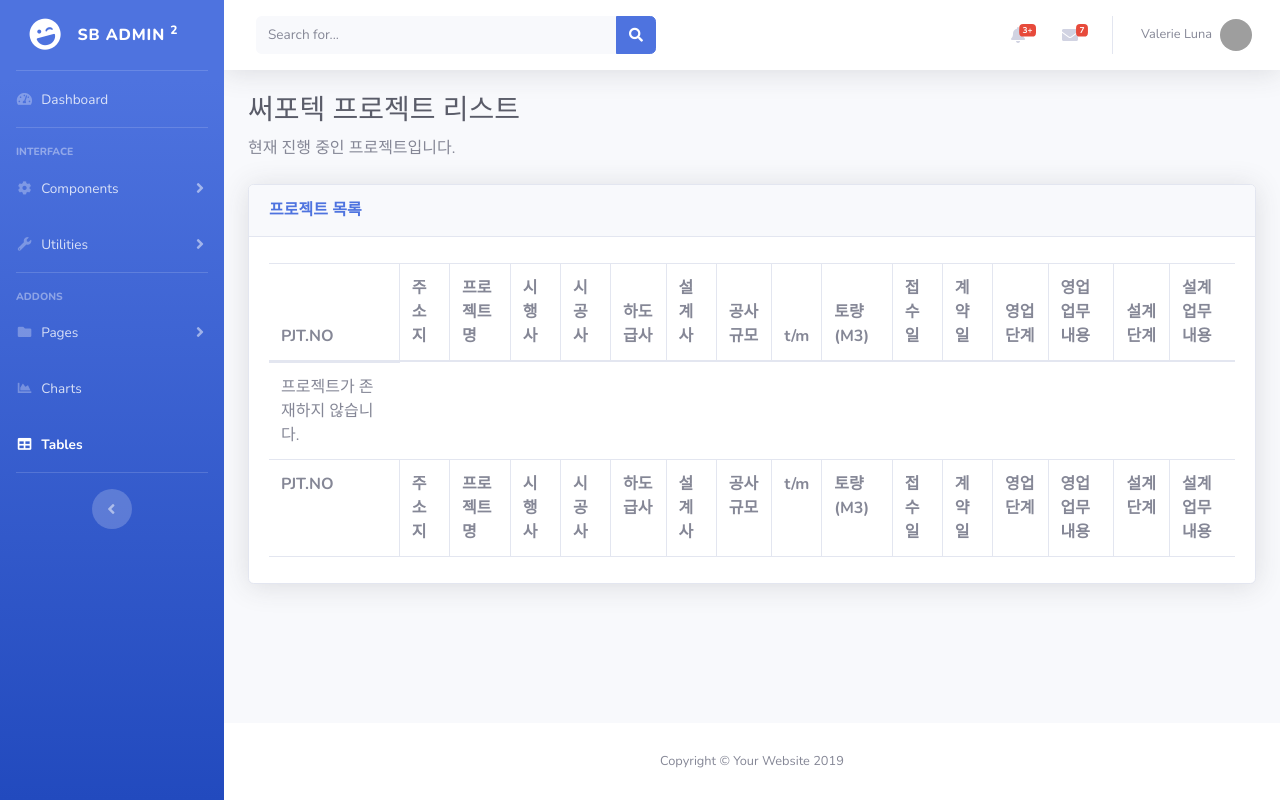
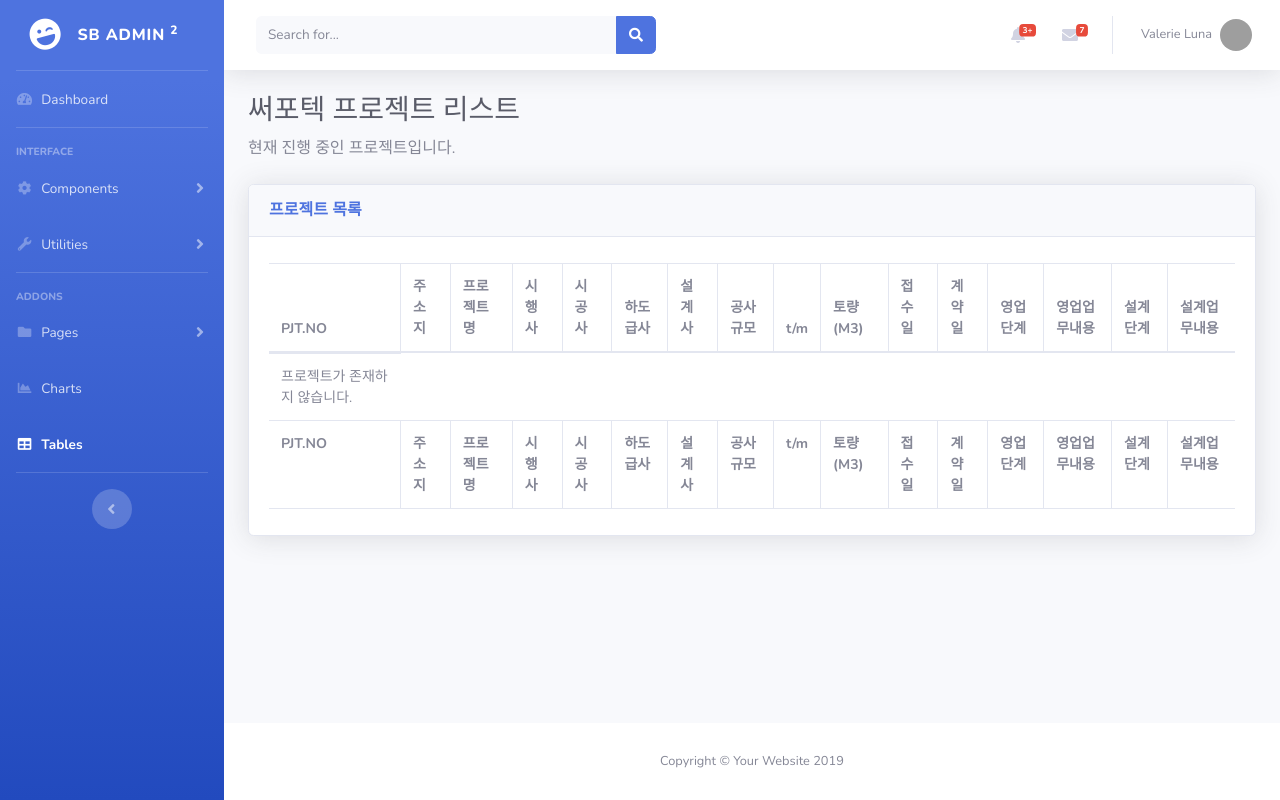
Before and after one commit to Trimage/pjt_manage_web, a Django app: page /tables/ in a window 1280 px wide. Run offline with Django 3.2, Linux system fonts and the light colour scheme; data that the repository does not hold is empty; parts of the project's set-up code (start-up, migrations or seed data) failed here and were passed over; some libraries are stand-ins or nearby versions; grey boxes are pictures that could not be loaded.

Commit message:
tables.html 내 테이블 폰트크기 조절

```diff
--- a/templates/pybo/tables.html
+++ b/templates/pybo/tables.html
@@ -347,7 +347,7 @@
             </div>
             <div class="card-body">
               <div class="table-responsive">
-                <table class="table table-bordered" id="dataTable" width="100%" cellspacing="0" font-size="5pt">
+                <table class="table table-bordered fa-sm" id="dataTable" width="100%" cellspacing="0" >
                   <thead>
                     <tr>
                       <th>PJT.NO</th>
```
